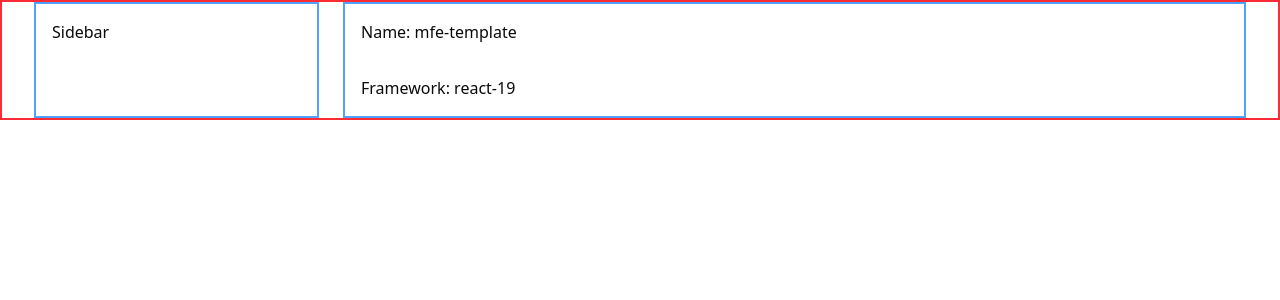
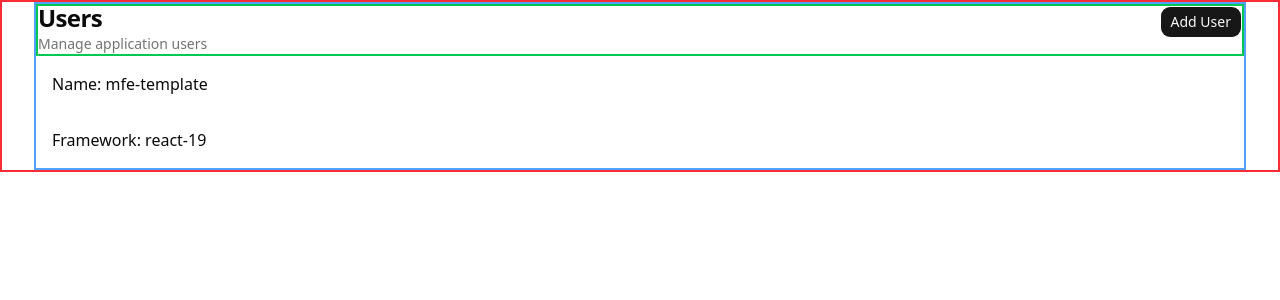
Before and after one commit to lawrence-ruscia/mfe-template, a React app: page / in a window 1280 px wide. Shown: the top 300 px of the page. Built offline with nearby package versions, Linux system fonts and the light colour scheme.

Commit message:
Add PageHeader to provide a standardized page heading

```diff
--- a/src/app/App.tsx
+++ b/src/app/App.tsx
@@ -4,14 +4,19 @@
 import { Container } from '@/components/layout/Container';
 import { Grid } from '@/components/layout/Grid';
 import { GridColumn } from '@/components/layout/GridColumn';
+import { PageHeader } from '@/components/common/PageHeader';
+import { Button } from '@/components/ui/button';
 
 const App = () => (
   <Container className="border-2 border-red-500">
     <Grid>
-      <GridColumn span={{ lg: 3 }} className="border-2 border-blue-400">
-        <aside className="p-4">Sidebar</aside>
-      </GridColumn>
-      <GridColumn span={{ base: 4, md: 8, lg: 9 }} className="border-2 border-blue-400">
+      <GridColumn span={{ base: 4, md: 8, lg: 12 }} className="border-2 border-blue-400">
+        <PageHeader
+          title="Users"
+          description="Manage application users"
+          actions={<Button>Add User</Button>}
+          className="border-2 border-green-500"
+        />
         <div className="p-4">Name: mfe-template</div>
         <div className="p-4">Framework: react-19</div>
       </GridColumn>
--- /dev/null
+++ b/src/components/common/PageHeader.tsx
@@ -0,0 +1,34 @@
+import * as React from 'react';
+import { cn } from '@/lib/utils';
+
+type PageHeaderProps = {
+  title: string;
+  description?: string;
+  actions?: React.ReactNode;
+  className?: string;
+};
+/**
+ * Purpose:
+ * - Consistent page titles
+ * - Optional descriptions
+ * - A predictable area for actions (buttons, menus)
+ */
+export function PageHeader({ title, description, actions, className }: PageHeaderProps) {
+  return (
+    <div
+      className={cn(
+        'flex flex-col gap-4',
+        'sm:flex-row sm:items-start sm:justify-between',
+        className,
+      )}
+    >
+      <div className="space-y-1">
+        <h1 className="text-2xl leading-none font-semibold tracking-tight">{title}</h1>
+
+        {description && <p className="text-muted-foreground text-sm">{description}</p>}
+      </div>
+
+      {actions && <div className="flex shrink-0 items-center gap-2">{actions}</div>}
+    </div>
+  );
+}
--- /dev/null
+++ b/src/components/ui/button.tsx
@@ -0,0 +1,67 @@
+import * as React from "react"
+import { cva, type VariantProps } from "class-variance-authority"
+import { Slot } from "radix-ui"
+
+import { cn } from "@/lib/utils"
+
+const buttonVariants = cva(
+  "focus-visible:border-ring focus-visible:ring-ring/50 aria-invalid:ring-destructive/20 dark:aria-invalid:ring-destructive/40 aria-invalid:border-destructive dark:aria-invalid:border-destructive/50 rounded-lg border border-transparent bg-clip-padding text-sm font-medium focus-visible:ring-3 aria-invalid:ring-3 [&_svg:not([class*='size-'])]:size-4 inline-flex items-center justify-center whitespace-nowrap transition-all disabled:pointer-events-none disabled:opacity-50 [&_svg]:pointer-events-none shrink-0 [&_svg]:shrink-0 outline-none group/button select-none",
+  {
+    variants: {
+      variant: {
+        default: "bg-primary text-primary-foreground [a]:hover:bg-primary/80",
+        outline:
+          "border-border bg-background hover:bg-muted hover:text-foreground dark:bg-input/30 dark:border-input dark:hover:bg-input/50 aria-expanded:bg-muted aria-expanded:text-foreground",
+        secondary:
+          "bg-secondary text-secondary-foreground hover:bg-secondary/80 aria-expanded:bg-secondary aria-expanded:text-secondary-foreground",
+        ghost:
+          "hover:bg-muted hover:text-foreground dark:hover:bg-muted/50 aria-expanded:bg-muted aria-expanded:text-foreground",
+        destructive:
+          "bg-destructive/10 hover:bg-destructive/20 focus-visible:ring-destructive/20 dark:focus-visible:ring-destructive/40 dark:bg-destructive/20 text-destructive focus-visible:border-destructive/40 dark:hover:bg-destructive/30",
+        link: "text-primary underline-offset-4 hover:underline",
+      },
+      size: {
+        default:
+          "h-8 gap-1.5 px-2.5 has-data-[icon=inline-end]:pr-2 has-data-[icon=inline-start]:pl-2",
+        xs: "h-6 gap-1 rounded-[min(var(--radius-md),10px)] px-2 text-xs in-data-[slot=button-group]:rounded-lg has-data-[icon=inline-end]:pr-1.5 has-data-[icon=inline-start]:pl-1.5 [&_svg:not([class*='size-'])]:size-3",
+        sm: "h-7 gap-1 rounded-[min(var(--radius-md),12px)] px-2.5 text-[0.8rem] in-data-[slot=button-group]:rounded-lg has-data-[icon=inline-end]:pr-1.5 has-data-[icon=inline-start]:pl-1.5 [&_svg:not([class*='size-'])]:size-3.5",
+        lg: "h-9 gap-1.5 px-2.5 has-data-[icon=inline-end]:pr-3 has-data-[icon=inline-start]:pl-3",
+        icon: "size-8",
+        "icon-xs":
+          "size-6 rounded-[min(var(--radius-md),10px)] in-data-[slot=button-group]:rounded-lg [&_svg:not([class*='size-'])]:size-3",
+        "icon-sm":
+          "size-7 rounded-[min(var(--radius-md),12px)] in-data-[slot=button-group]:rounded-lg",
+        "icon-lg": "size-9",
+      },
+    },
+    defaultVariants: {
+      variant: "default",
+      size: "default",
+    },
+  }
+)
+
+function Button({
+  className,
+  variant = "default",
+  size = "default",
+  asChild = false,
+  ...props
+}: React.ComponentProps<"button"> &
+  VariantProps<typeof buttonVariants> & {
+    asChild?: boolean
+  }) {
+  const Comp = asChild ? Slot.Root : "button"
+
+  return (
+    <Comp
+      data-slot="button"
+      data-variant={variant}
+      data-size={size}
+      className={cn(buttonVariants({ variant, size, className }))}
+      {...props}
+    />
+  )
+}
+
+export { Button, buttonVariants }
```
